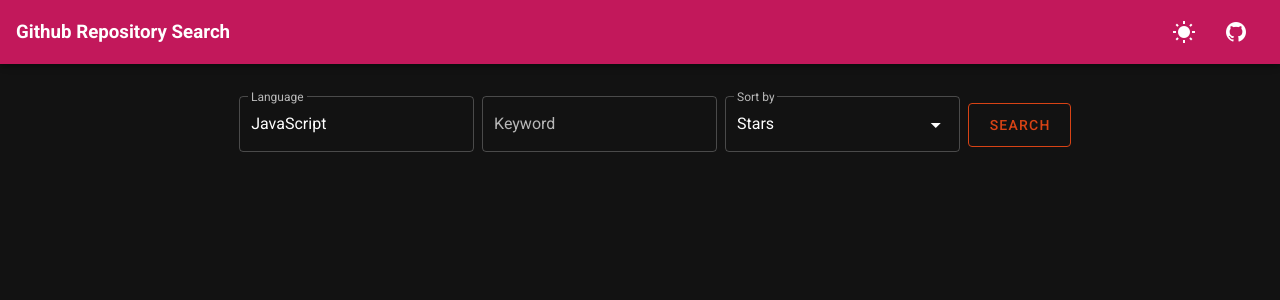
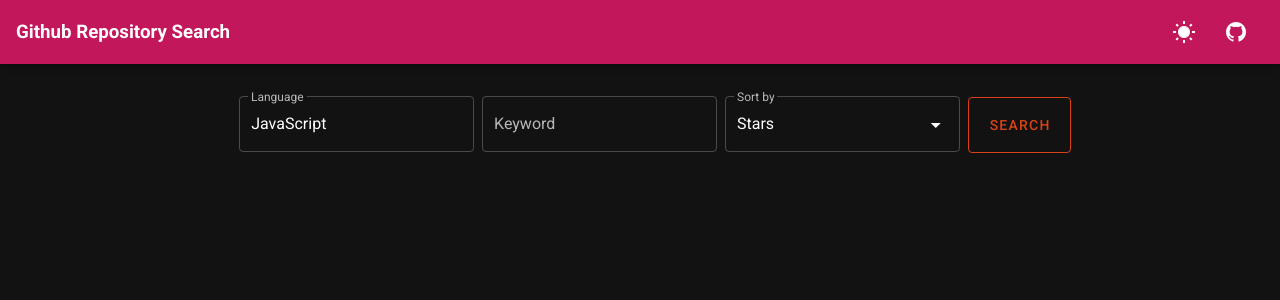
Before and after one commit to kiddoinpyjamas/github-repository-search-vue, a Vue app: page / in a window 1280 px wide. Shown: the top 300 px of the page. Built offline with nearby package versions, Linux system fonts and the light colour scheme.

Commit message:
Ajusta tamanho do SearchButton

```diff
--- a/src/components/SearchForm.vue
+++ b/src/components/SearchForm.vue
@@ -54,8 +54,10 @@
               outlined
               dark
               large
-              >Search</v-btn
+              style="height: 56px;"
             >
+              Search
+            </v-btn>
           </v-flex>
         </v-row>
       </v-flex>
```
